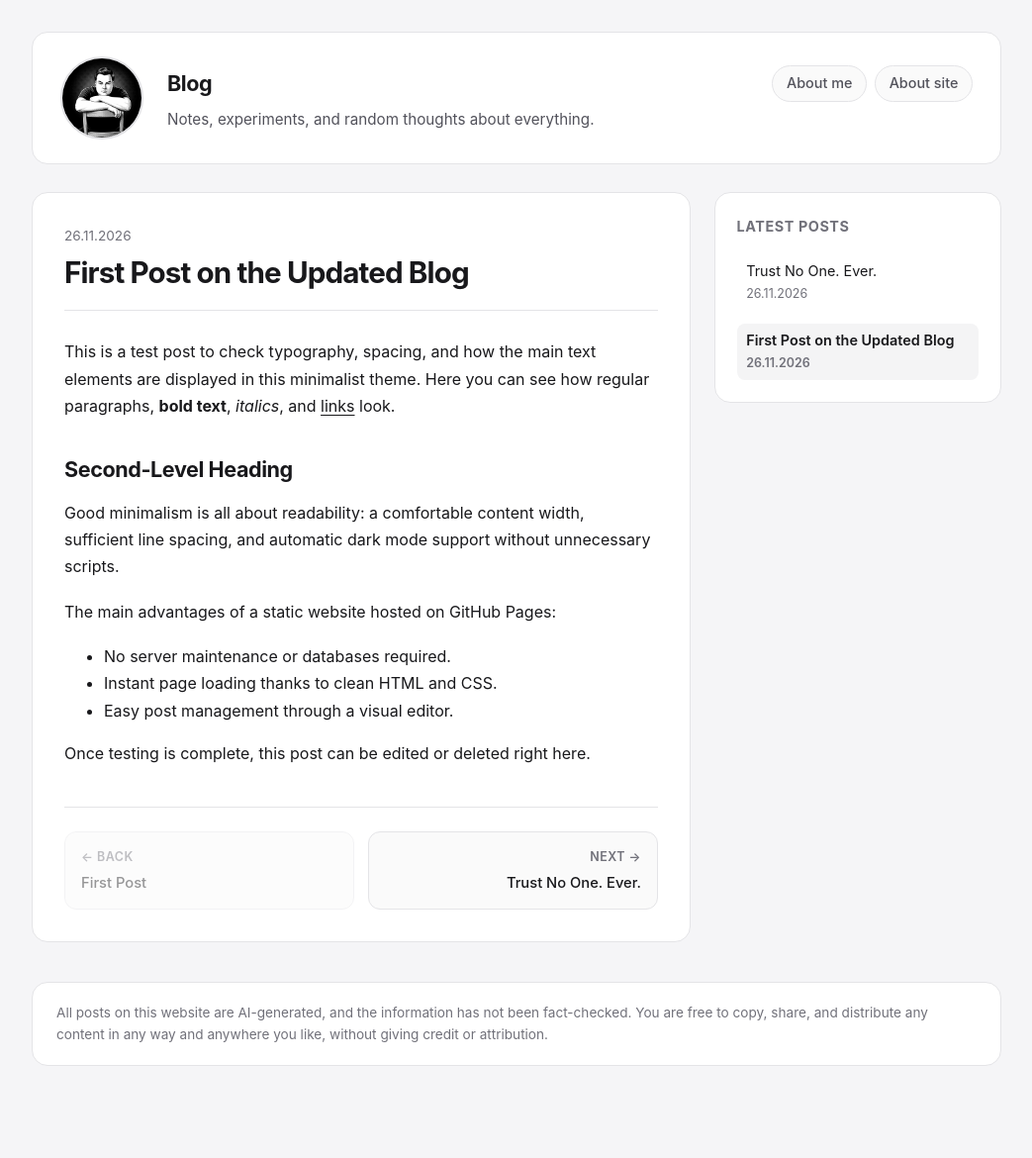
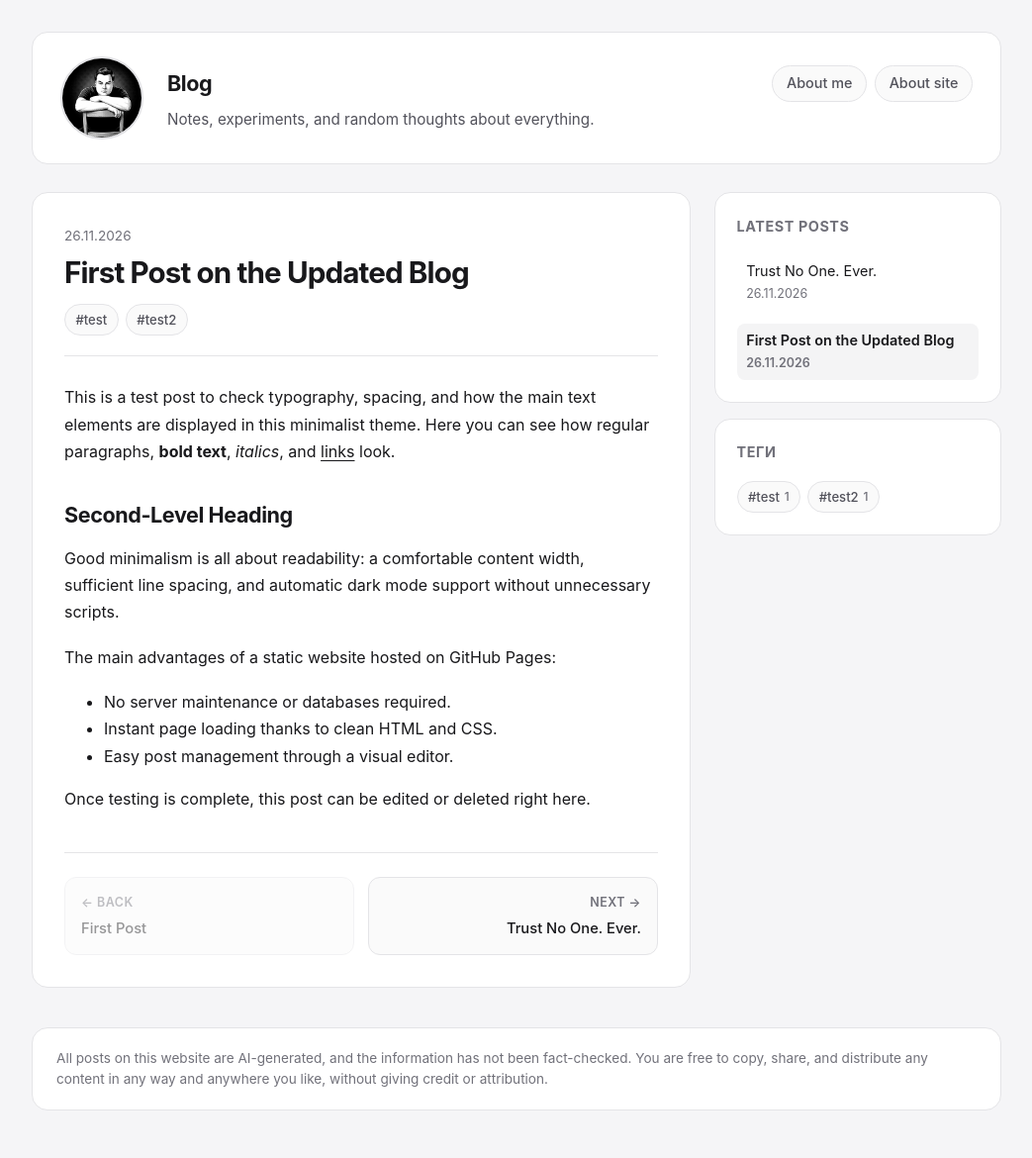
Before and after one commit to mudaczok/mudaczok.github.io, a Jekyll site: the page built from _posts/2026-11-26-first-post-on-the-updated-blog.md, in a window 1280 px wide. Shown: the whole page at 99% size, without its empty margins (118-1161 px from the left). Built offline with Jekyll 4.4.1, drawn with Linux system fonts in a browser that asks for light colours; before the commit the page ends 1125 px from its top, so only the background shows below that.

Commit message:
Update Посты “2026-11-26-first-post-on-the-updated-blog”

```diff
--- a/_posts/2026-11-26-first-post-on-the-updated-blog.md
+++ b/_posts/2026-11-26-first-post-on-the-updated-blog.md
@@ -2,6 +2,9 @@
 layout: post
 title: First Post on the Updated Blog
 date: 2026-11-26T11:11:00
+tags:
+  - test
+  - test2
 ---
 
 This is a test post to check typography, spacing, and how the main text elements are displayed in this minimalist theme. Here you can see how regular paragraphs, **bold text**, _italics_, and [links](https://mudaczok.github.io/) look.
```
